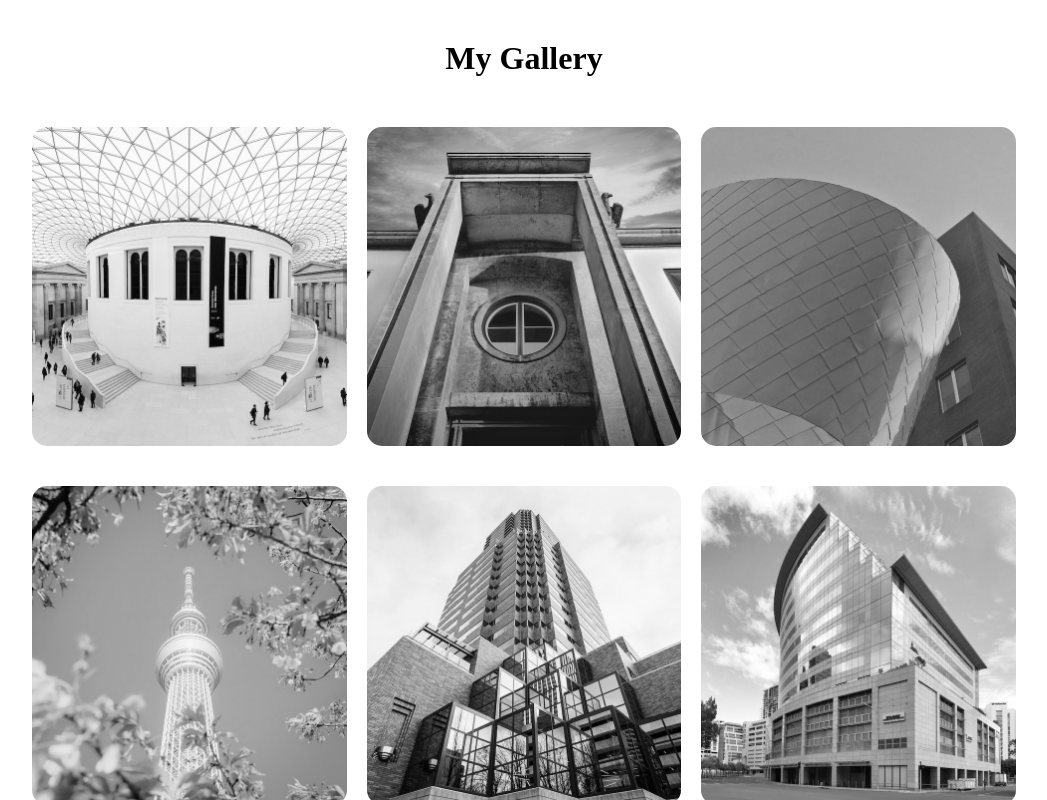
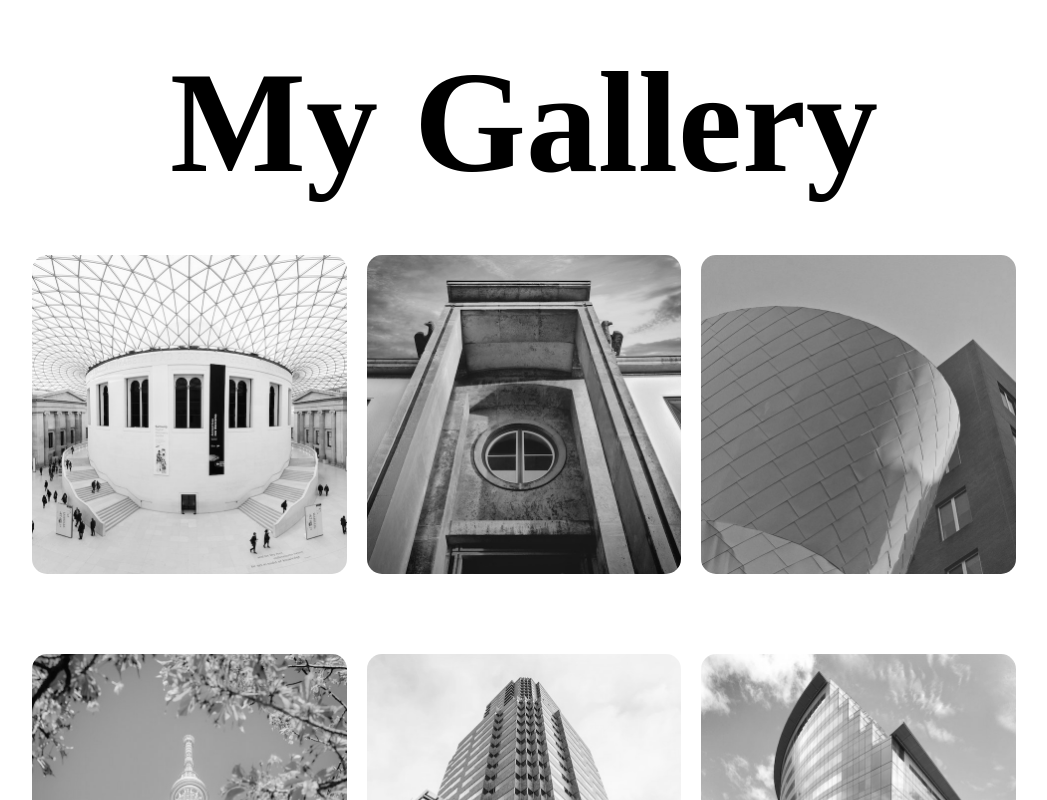
Before and after one commit to hrshvrdhnsingh/imagegallery, a plain HTML site: page index.html in a window 1280 px wide. Shown: the whole page, without its empty margins (116-1163 px from the left). Drawn offline with Linux system fonts and the light colour scheme.

Commit message:
final update

```diff
--- a/stylegallery.css
+++ b/stylegallery.css
@@ -15,7 +15,7 @@
     text-align:center;
     margin:20px 0;
     margin-bottom: 50px;
-    font-size: 9+rem;
+    font-size: 9rem;
 }
 .gallery{
     display: flex;
@@ -26,7 +26,7 @@
     width:32%;
     position:relative;
     overflow:hidden;
-    margin-bottom:40px;
+    margin-bottom:80px;
     border-radius: 15px;
 }
 .card img{
```
